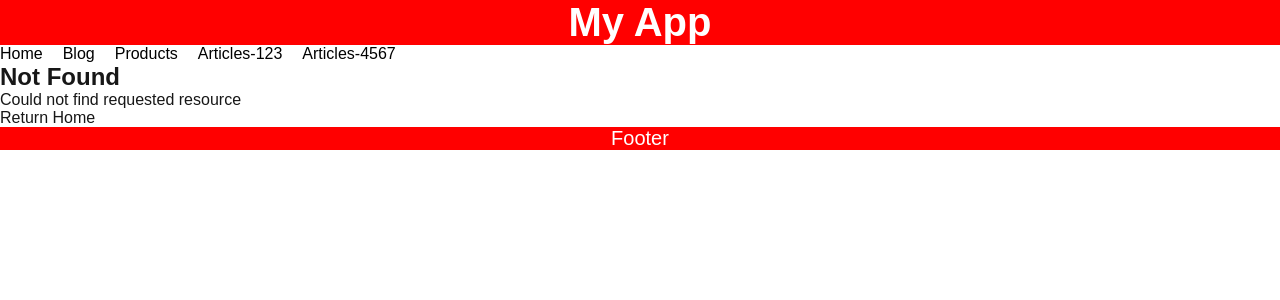
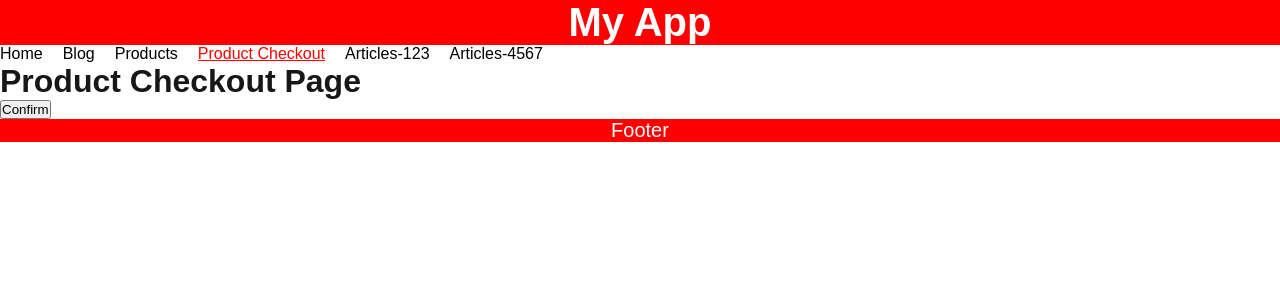
Before and after one commit to nuruzzamanhimel00/learn_next15_app, a Next.js app in the folder my-app-three/: page /product-checkout in a window 1280 px wide. Before the commit this address had no page. Shown: the top 300 px of the page. Built offline with nearby package versions, Linux system fonts and the light colour scheme.

Commit message:
programating navigation

```diff
--- a/my-app-three/src/app/nav.js
+++ b/my-app-three/src/app/nav.js
@@ -10,6 +10,7 @@ export default function Nav(){
         { href: "/", label: "Home" },
         { href: "/blog", label: "Blog" },
         { href: "/products", label: "Products" },
+        { href: "/product-checkout", label: "Product Checkout" },
         { href: "/article/article-name-123?query=params-123", label: "Articles-123" },
         { href: "/article/article-name-4567?query=params-4567", label: "Articles-4567" },
     ];
--- /dev/null
+++ b/my-app-three/src/app/product-checkout/page.js
@@ -0,0 +1,20 @@
+'use client'
+
+import { useRouter } from 'next/navigation'
+
+export default function ProductCheckout() {
+  const router = useRouter();
+  const handleConfirm = () => {
+    if (confirm('Are you sure?')) {
+      router.push('/');
+    }
+  };
+  return (
+    <>
+      <h1>Product Checkout Page</h1>
+        <button onClick={handleConfirm}>Confirm</button>
+
+
+    </>
+  );
+}
```
